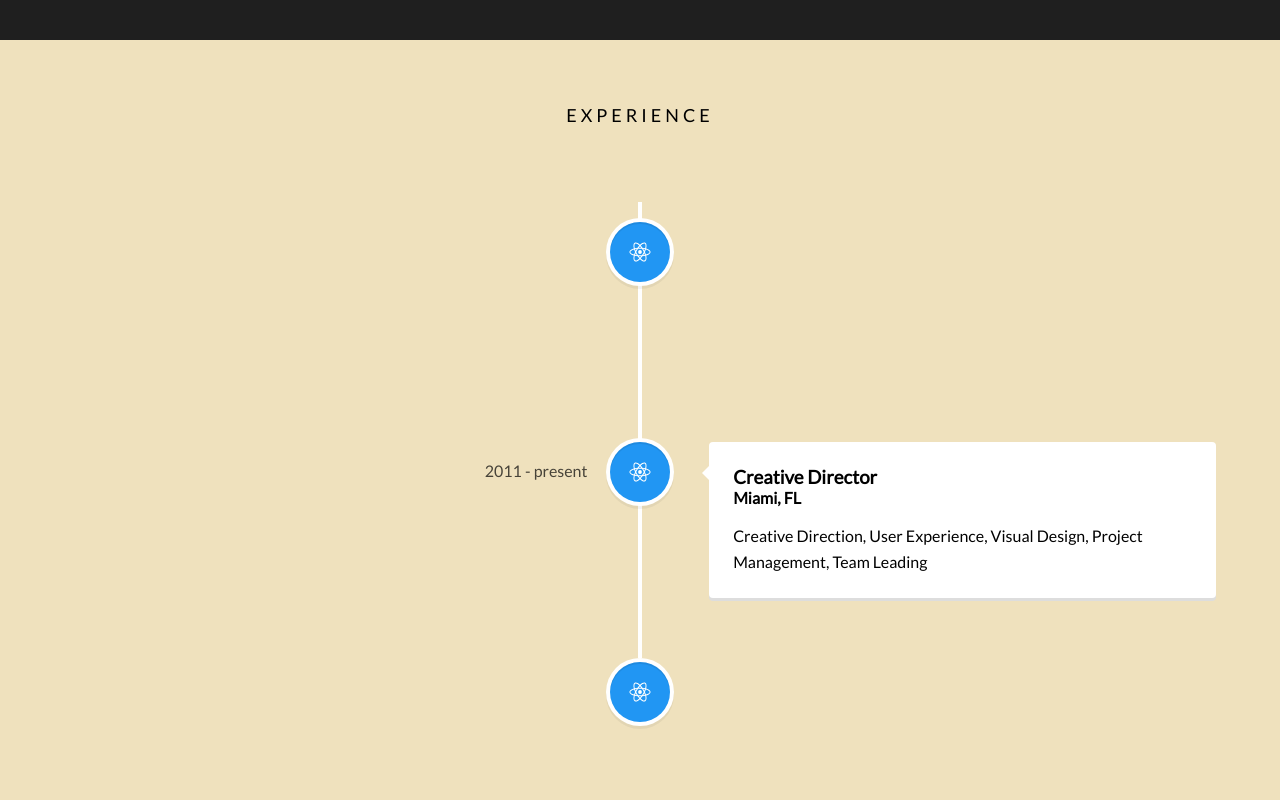
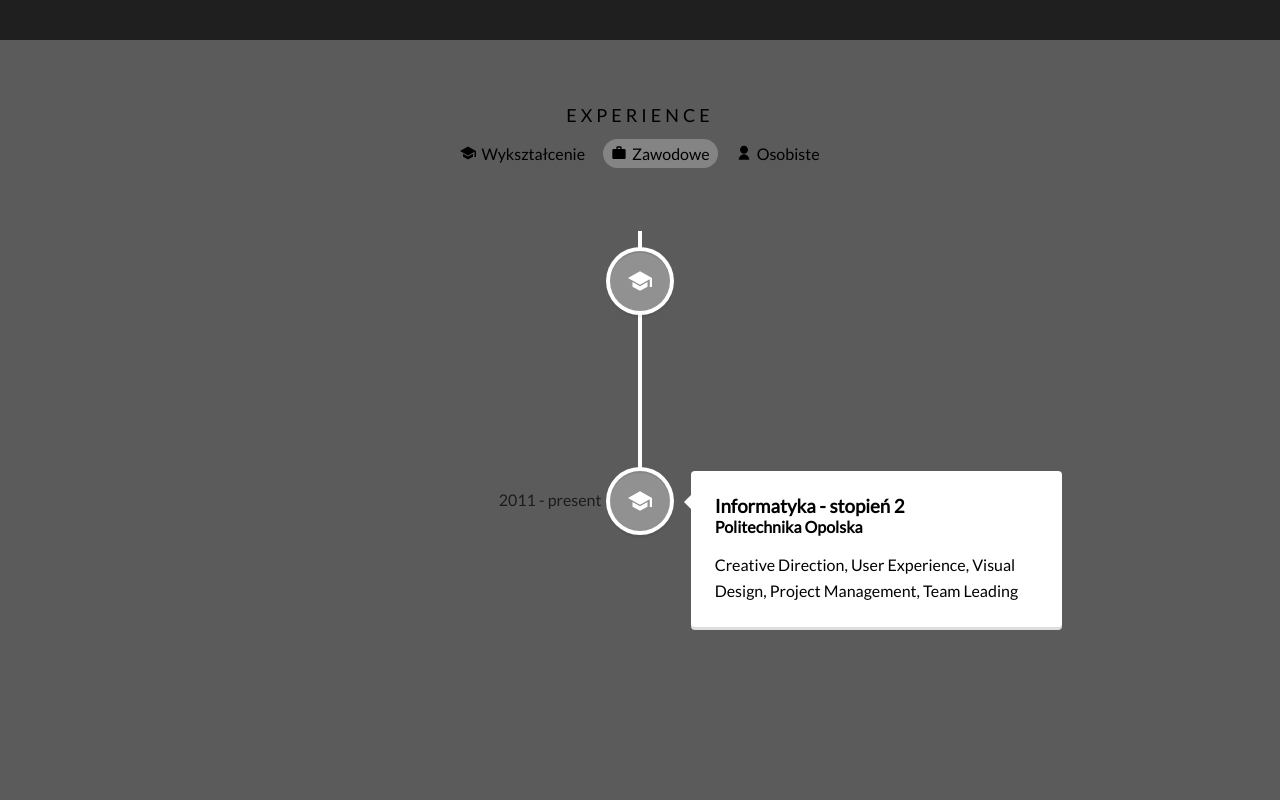
Before and after one commit to rschyboll/rschyboll.github.io, a React (Vite) app: page / in a window 1280 px wide. Shown: the part 1440-2240 px from the top of the page. Built offline with nearby package versions, Linux system fonts and the light colour scheme.

Commit message:
(wip) Experience timelines

```diff
--- a/src/app/index.tsx
+++ b/src/app/index.tsx
@@ -1,4 +1,4 @@
-import { FC } from 'react';
+import { FC, createContext, useContext } from 'react';
 
 import ExperiencePage from '@/pages/experience';
 import FooterPage from '@/pages/footer';
@@ -6,9 +6,26 @@ import SkillsPage from '@/pages/skills';
 
 import './style.scss';
 
+enum Themes {
+  light = 'light-theme',
+  dark = 'dark-theme',
+}
+
+const ThemeContext = createContext(Themes.light);
+
 export const App: FC = () => {
   return (
-    <div className="layout-body">
+    <ThemeContext.Provider value={Themes.dark}>
+      <AppLayout />
+    </ThemeContext.Provider>
+  );
+};
+
+const AppLayout: FC = () => {
+  const theme = useContext(ThemeContext);
+
+  return (
+    <div className={`layout-body ${theme}`}>
       <section id="layout-title-page"></section>
       <section id="layout-about-page"></section>
       <section id="layout-projects-page"></section>
--- a/src/app/style.scss
+++ b/src/app/style.scss
@@ -6,22 +6,23 @@
 #layout-title-page {
   height: 100vh;
   width: 100%;
-  background-color: #e9d5a1;
+  background-color: var(--dark-background);
 }
 
 #layout-about-page {
 }
 
 #layout-skills-page {
-  background-color: #1f1f1f;
+  background-color: var(--very-dark-background);
   min-height: 200px;
 }
 
 #layout-experience-page {
-  background-color: #efe1bd;
+  background-color: var(--light-background);
+  min-height: 850px;
 }
 
 #layout-footer-page {
   min-height: 100px;
-  background-color: #1f1f1f;
+  background-color: var(--very-dark-background);
 }
--- /dev/null
+++ b/src/components/tag/index.tsx
@@ -0,0 +1,22 @@
+import React, { memo } from 'react';
+
+import './style.scss';
+
+export interface TagProps {
+  color: string;
+  textColor: string;
+  children: React.ReactNode;
+}
+
+const Tag = memo(function Tag(props: TagProps) {
+  return (
+    <div
+      style={{ backgroundColor: props.color, color: props.textColor }}
+      className="tag"
+    >
+      {props.children}
+    </div>
+  );
+});
+
+export default Tag;
--- /dev/null
+++ b/src/components/tag/style.scss
@@ -0,0 +1,7 @@
+.tag {
+  width: min-content;
+  padding: 5px 8px;
+  border-radius: 2rem;
+  font-size: 12px;
+  color: white;
+}
--- a/src/pages/experience/index.tsx
+++ b/src/pages/experience/index.tsx
@@ -1,11 +1,15 @@
 import { memo, useState } from 'react';
 import { Trans } from 'react-i18next';
-import { RiReactjsFill } from 'react-icons/ri';
+import { IoSchoolSharp } from 'react-icons/io5';
+import { MdOutlineWork } from 'react-icons/md';
+import { RiBookOpenLine, RiUserFill } from 'react-icons/ri';
 import {
   VerticalTimeline,
   VerticalTimelineElement,
 } from 'react-vertical-timeline-component';
 import 'react-vertical-timeline-component/style.min.css';
+
+import Tag from '@/components/tag';
 
 import './style.scss';
 
@@ -23,28 +27,61 @@ const ExperiencePage = memo(function ExperiencePage() {
       <div className="experience-page-title">
         <Trans>pages.experience</Trans>
       </div>
+      <div className="experience-page-bookmarks">
+        <div
+          onClick={() => setBookmark(Bookmarks.Education)}
+          className={`experience-page-bookmark ${
+            bookmark == Bookmarks.Education ? 'active' : ''
+          }`}
+        >
+          <IoSchoolSharp />
+          <Trans>Wykształcenie</Trans>
+        </div>
+        <div
+          onClick={() => setBookmark(Bookmarks.Work)}
+          className={`experience-page-bookmark ${
+            bookmark == Bookmarks.Work ? 'active' : ''
+          }`}
+        >
+          <MdOutlineWork />
+          <Trans>Zawodowe</Trans>
+        </div>
+        <div
+          onClick={() => setBookmark(Bookmarks.Personal)}
+          className={`experience-page-bookmark ${
+            bookmark == Bookmarks.Personal ? 'active' : ''
+          }`}
+        >
+          <RiUserFill />
+          <Trans>Osobiste</Trans>
+        </div>
+      </div>
       <div className="experience-page-content">
         <VerticalTimeline>
-          <EducationTimeline />
+          {bookmark == Bookmarks.Education ? <EducationTimeline /> : null}{' '}
+          {bookmark == Bookmarks.Work ? <WorkTimeline /> : null}{' '}
+          {bookmark == Bookmarks.Personal ? <PersonalTimeline /> : null}
         </VerticalTimeline>
       </div>
     </div>
   );
 });
 
-const WorkTimeline = () => {};
-
-const EducationTimeline = () => {
+const WorkTimeline = () => {
   return (
     <>
       <VerticalTimelineElement
         date="2011 - present"
         dateClassName="timeline-date"
-        iconStyle={{ background: 'rgb(33, 150, 243)', color: '#fff' }}
-        icon={<RiReactjsFill />}
+        iconStyle={{ background: 'var(--icon-background)', color: '#ffffff' }}
+        icon={<IoSchoolSharp />}
       >
-        <h3 className="vertical-timeline-element-title">Creative Director</h3>
-        <h4 className="vertical-timeline-element-subtitle">Miami, FL</h4>
+        <h3 className="vertical-timeline-element-title">
+          Informatyka - stopień 2
+        </h3>
+        <h4 className="vertical-timeline-element-subtitle">
+          Politechnika Opolska
+        </h4>
         <p>
           Creative Direction, User Experience, Visual Design, Project
           Management, Team Leading
@@ -53,35 +90,134 @@ const EducationTimeline = () => {
       <VerticalTimelineElement
         date="2011 - present"
         dateClassName="timeline-date"
-        iconStyle={{ background: 'rgb(33, 150, 243)', color: '#fff' }}
-        icon={<RiReactjsFill />}
+        iconStyle={{ background: 'var(--icon-background)', color: '#ffffff' }}
+        icon={<IoSchoolSharp />}
       >
-        <h3 className="vertical-timeline-element-title">Creative Director</h3>
-        <h4 className="vertical-timeline-element-subtitle">Miami, FL</h4>
+        <h3 className="vertical-timeline-element-title">
+          Informatyka - stopień 2
+        </h3>
+        <h4 className="vertical-timeline-element-subtitle">
+          Politechnika Opolska
+        </h4>
+        <p>
+          Creative Direction, User Experience, Visual Design, Project
+          Management, Team Leading
+        </p>
+      </VerticalTimelineElement>
+    </>
+  );
+};
+
+const EducationTimeline = () => {
+  return (
+    <>
+      <VerticalTimelineElement
+        date="2011 - present"
+        dateClassName="timeline-date"
+        iconStyle={{ background: 'var(--icon-background)', color: '#ffffff' }}
+        icon={<IoSchoolSharp />}
+      >
+        <h3 className="vertical-timeline-element-title">
+          Informatyka - stopień 2
+        </h3>
+        <h4 className="vertical-timeline-element-subtitle">
+          Politechnika Opolska
+        </h4>
         <p>
           Creative Direction, User Experience, Visual Design, Project
           Management, Team Leading
         </p>
       </VerticalTimelineElement>
       <VerticalTimelineElement
-        date="2016 - 2020"
+        date="2018 - 2022"
         dateClassName="timeline-date"
-        iconStyle={{ background: 'rgb(33, 150, 243)', color: '#fff' }}
-        icon={<RiReactjsFill />}
+        iconStyle={{ background: 'var(--icon-background)', color: '#ffffff' }}
+        icon={<IoSchoolSharp />}
+      >
+        <h3 className="vertical-timeline-element-title">
+          Informatyka - stopień 1
+        </h3>
+        <h4 className="vertical-timeline-element-subtitle">
+          Politechnika Opolska
+        </h4>
+        <p>
+          Creative Direction, User Experience, Visual Design, Project
+          Management, Team Leading
+        </p>
+      </VerticalTimelineElement>
+      <VerticalTimelineElement
+        date="2014 - 2018"
+        dateClassName="timeline-date"
+        iconStyle={{ background: 'var(--icon-background)', color: '#ffffff' }}
+        icon={<RiBookOpenLine />}
       >
         <h3 className="vertical-timeline-element-title">Technik informatyk</h3>
         <h4 className="vertical-timeline-element-subtitle">
           Zespół Szkół Elektrycznych w Opolu
         </h4>
+        <div className="timeline-content-tags">
+          <div className="timeline-content-tags-list">
+            <Tag textColor="var(--tag-text-color)" color="var(--tag-color)">
+              E12
+            </Tag>
+            <Tag textColor="var(--tag-text-color)" color="var(--tag-color)">
+              E13
+            </Tag>
+            <Tag textColor="var(--tag-text-color)" color="var(--tag-color)">
+              E14
+            </Tag>
+            <Tag textColor="var(--tag-text-color)" color="var(--tag-color)">
+              E15
+            </Tag>
+            <Tag textColor="var(--tag-text-color)" color="var(--tag-color)">
+              E16
+            </Tag>
+          </div>
+        </div>
+      </VerticalTimelineElement>
+    </>
+  );
+};
+
+const PersonalTimeline = () => {
+  return (
+    <>
+      <VerticalTimelineElement
+        date="2011 - present"
+        dateClassName="timeline-date"
+        iconStyle={{ background: 'var(--icon-background)', color: '#ffffff' }}
+        icon={<IoSchoolSharp />}
+      >
+        <h3 className="vertical-timeline-element-title">
+          Informatyka - stopień 2
+        </h3>
+        <h4 className="vertical-timeline-element-subtitle">
+          Politechnika Opolska
+        </h4>
         <p>
-          Kwalifikacja E12 Montaż i eksploatacja komputerów osobistych oraz
-          urządzeń peryferyjnych
+          Creative Direction, User Experience, Visual Design, Project
+          Management, Team Leading
+        </p>
+      </VerticalTimelineElement>
+      <VerticalTimelineElement
+        date="2011 - present"
+        dateClassName="timeline-date"
+        iconStyle={{ background: 'var(--icon-background)', color: '#ffffff' }}
+        icon={<IoSchoolSharp />}
+      >
+        <h3 className="vertical-timeline-element-title">
+          Informatyka - stopień 2
+        </h3>
+        <h4 className="vertical-timeline-element-subtitle">
+          Politechnika Opolska
+        </h4>
+        <p>
+          Creative Direction, User Experience, Visual Design, Project
+          Management, Team Leading
         </p>
       </VerticalTimelineElement>
     </>
   );
 };
 
-const PersonalTimeline = () => {};
-
 export default ExperiencePage;
--- a/src/pages/experience/style.scss
+++ b/src/pages/experience/style.scss
@@ -1,10 +1,52 @@
 .experience-page-title {
   padding-top: 5%;
-  padding-bottom: 5%;
+  padding-bottom: 1%;
   display: flex;
   justify-content: center;
   font-size: 18px;
   letter-spacing: 4px;
+}
+
+.experience-page-bookmarks {
+  display: flex;
+  align-items: center;
+  justify-content: center;
+  gap: 10px;
+  margin-bottom: 4%;
+}
+
+.experience-page-bookmark {
+  font-size: 16px;
+  cursor: pointer;
+  border-radius: 10rem;
+  padding: 5px 8px;
+  transition: background-color 0.25s;
+  display: flex;
+  justify-content: center;
+  align-items: center;
+  gap: 5px;
+}
+
+.light-theme .experience-page-bookmark:hover {
+  background-color: rgba(255, 255, 255, 0.25);
+}
+
+.light-theme .experience-page-bookmark.active {
+  background-color: rgba(255, 255, 255, 0.5);
+}
+
+.dark-theme .experience-page-bookmark:hover {
+  background-color: rgba(255, 255, 255, 0.1);
+}
+
+.dark-theme .experience-page-bookmark.active {
+  background-color: rgba(255, 255, 255, 0.25);
+}
+
+@media only screen and (min-width: 1170px) {
+  .vertical-timeline.vertical-timeline--two-columns {
+    max-width: 66% !important;
+  }
 }
 
 .vertical-timeline::before {
@@ -47,3 +89,12 @@
 .timeline-date {
   color: black;
 }
+
+.timeline-content-tags {
+  margin-top: 1rem;
+}
+
+.timeline-content-tags-list {
+  display: inline-flex;
+  gap: 0.4rem;
+}
--- /dev/null
+++ b/src/scss/colors.scss
@@ -0,0 +1,19 @@
+.light-theme {
+  --dark-background: #e9d5a1;
+  --very-light-background: #7f7f7f;
+  --light-background: #efe1bd;
+  --very-dark-background: #1f1f1f;
+  --icon-background: rgb(174, 148, 79);
+  --tag-color: #f9f5e9;
+  --tag-text-color: black;
+}
+
+.dark-theme {
+  --dark-background: #494949;
+  --very-light-background: #ffffff;
+  --light-background: #5b5b5b;
+  --very-dark-background: #1f1f1f;
+  --icon-background: #919191;
+  --tag-color: #919191;
+  --tag-text-color: white;
+}
--- a/src/scss/index.scss
+++ b/src/scss/index.scss
@@ -1,5 +1,6 @@
 @import '../../node_modules/@fontsource/lato/index.css';
 
+@import './colors.scss';
 body {
   margin: 0;
   font-family: lato;
```
